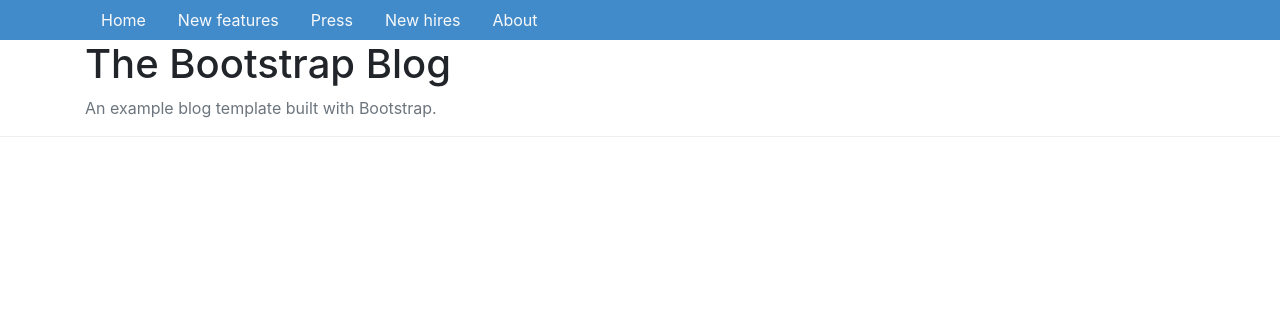
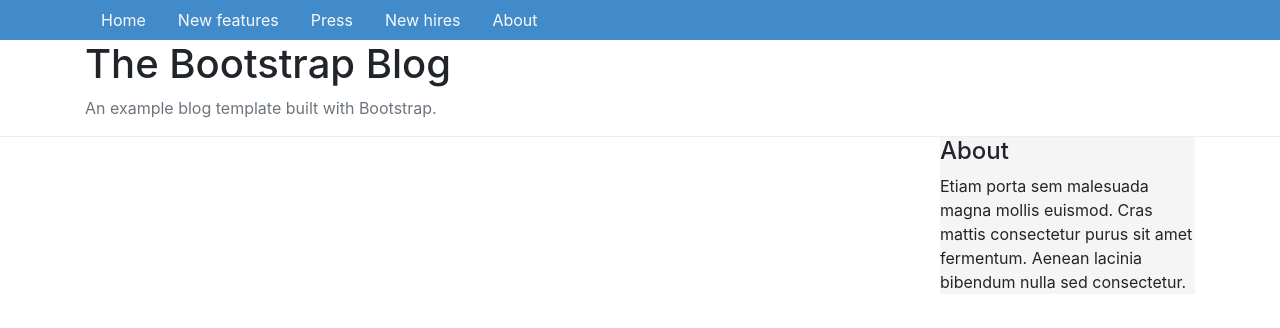
Before and after one commit to lugreis/bootstrap-blog-example, a plain HTML site: page index.html in a window 1280 px wide. Drawn offline with nearby package versions, Linux system fonts and the light colour scheme.

Commit message:
Add about section

```diff
--- a/index.html
+++ b/index.html
@@ -36,5 +36,23 @@
             <p class="text-muted">An example blog template built with Bootstrap.</p>
         </header>
     </div>
+    <section class="container">
+        <div class="row">
+            <div class="col-8">
+
+            </div>
+            <div class="offset-1 col-3">
+                <section class="sidebar">
+                    <h4>About</h4>
+                    <p>Etiam porta sem malesuada magna mollis euismod.
+                        Cras mattis consectetur purus sit amet fermentum.
+                        Aenean lacinia bibendum nulla sed consectetur.</p>
+                </section>
+                <section>
+
+                </section>
+            </div>
+        </div>
+    </section>
 </body>
 </html>
--- a/style.css
+++ b/style.css
@@ -1,10 +1,14 @@
-.nav-blue{
+.nav-blue {
     background-color: #428bca;
 }
 
-.border-header{
+.border-header {
     border-bottom-color: rgb(238, 238, 238);
     border-bottom-style: solid;
     border-bottom-width: 0.05rem;
     box-sizing: inherit;
 }
+
+.sidebar {
+    background-color: #f5f5f5;
+}
```
